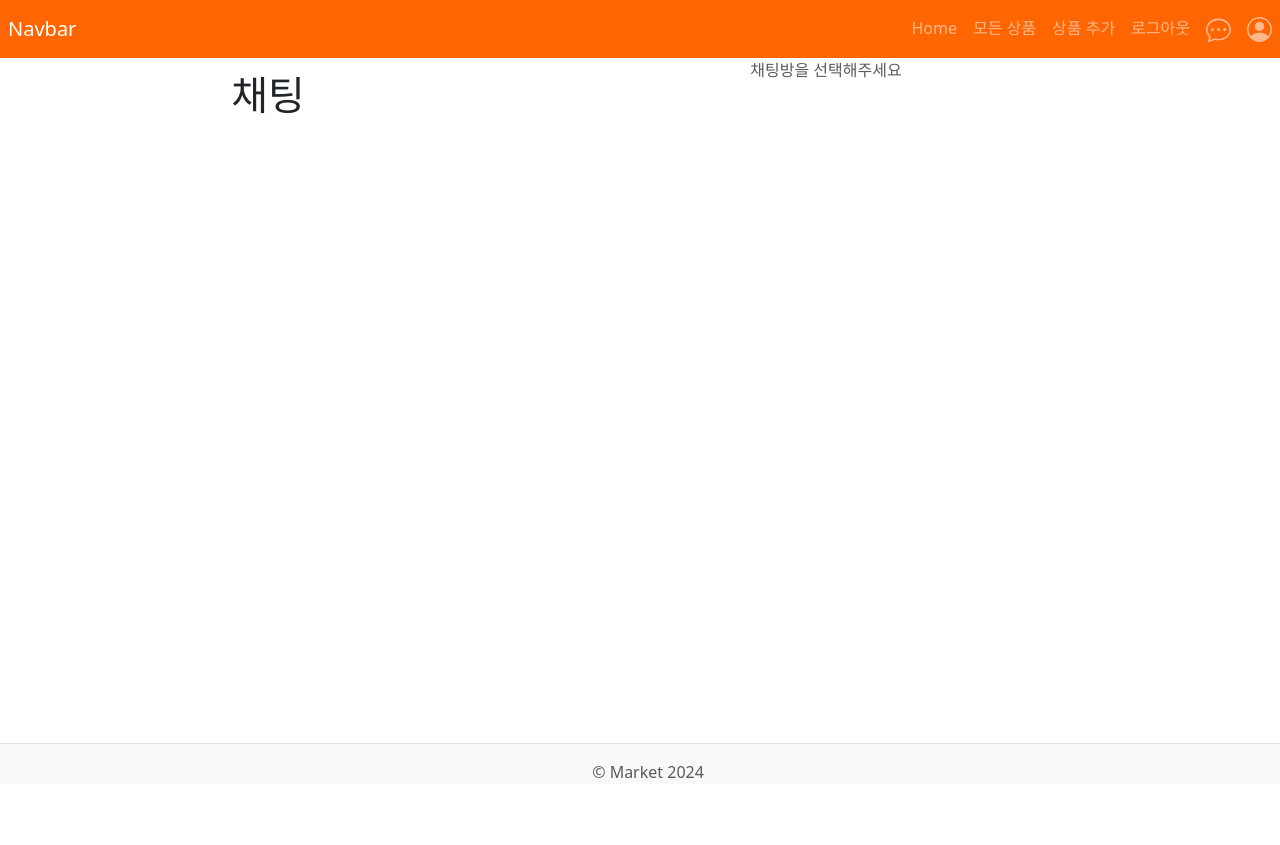
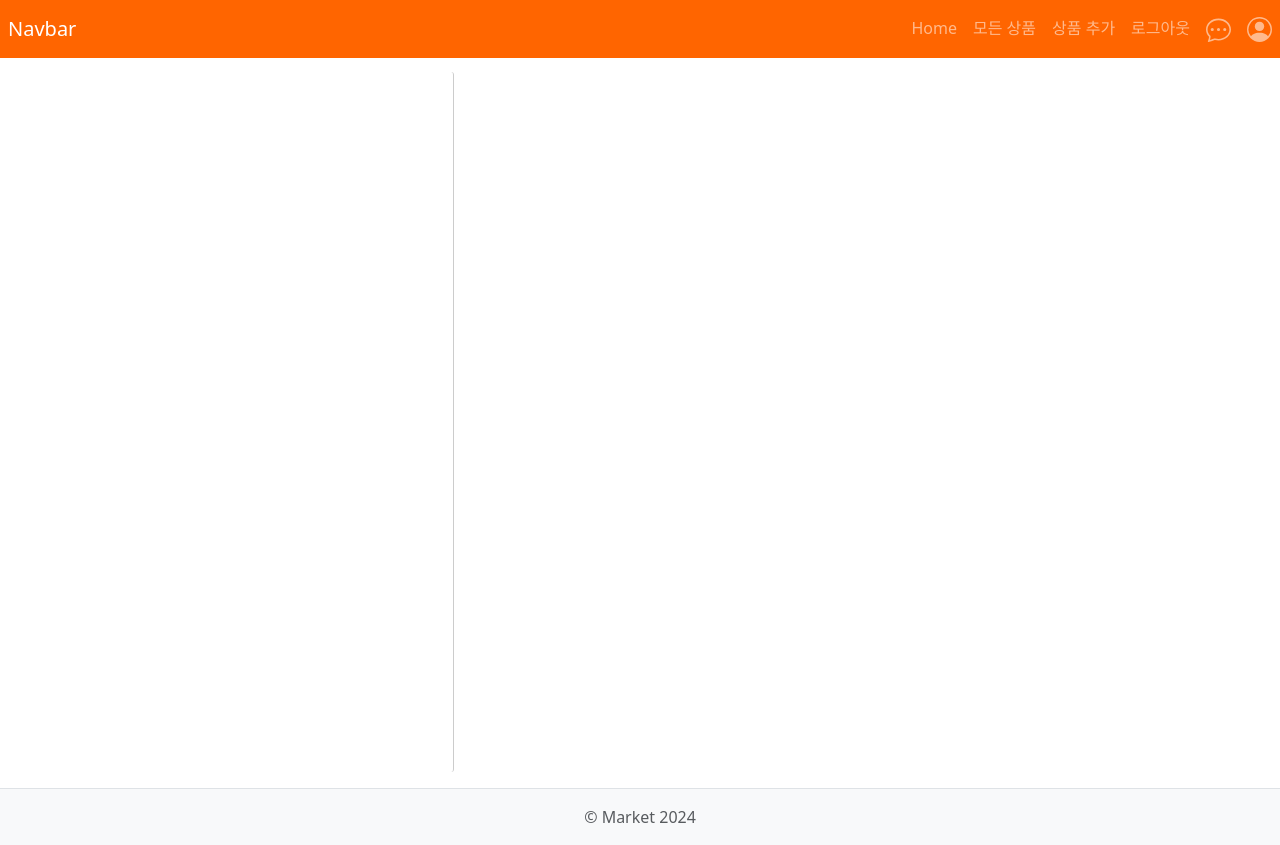
Before and after one commit to ssh328/ResaleStore, a Flask app: page /chat/chat_room in a window 1280 px wide. Before the commit the page ends 778 px from the top, so only its background shows below. Run offline with Flask 3, Linux system fonts and the light colour scheme; the visitor is signed in with stand-in values (Sample User, id 1); data that the repository does not hold is empty; parts of the project's set-up code (start-up, migrations or seed data) failed here and were passed over; some libraries are stand-ins or nearby versions.

Commit message:
ver 15 채팅방 스타일 수정 완료, 나가기 버튼 기능 수정하기

```diff
--- a/static/CSS/chat.css
+++ b/static/CSS/chat.css
@@ -13,9 +13,9 @@
 
 #msgs-container {
     padding: 10px;
-    background-color: white;
+    background-color: rgb(250, 250, 250);
     border-radius: 10px;
-    height: calc(100vh - 280px);
+    height: calc(100vh - 180px);
     overflow-y: auto;
     margin: 0 auto;
     margin-bottom: 20px;
@@ -48,6 +48,15 @@
     border: 1px solid #ccc;
     border-radius: 5px;
     font-size: 1rem;
+}
+
+.chat-room-list {
+  background: white;
+  border-radius: 3px;
+  /* box-shadow: 0 2px 4px rgba(0,0,0,0.1); */
+  height: calc(100vh - 100px); /* 헤더 높이를 고려한 높이 설정 */
+  overflow-y: auto; /* 내용이 넘칠 경우 스크롤 표시 */
+  border-right: 1px solid #ccc;
 }
 
 .my-message-container {
--- a/templates/chat/new_chat_room.html
+++ b/templates/chat/new_chat_room.html
@@ -11,20 +11,17 @@
         <div class="text-danger text-center">
             {% include 'partial/flash.html' %}
         </div>
-
-        <div class="col-md-4 col-lg-4">
-            <h1 class="my-4 text-center">채팅</h1>
+        <div class="col-md-4 col-lg-4 mt-4 pe-0">
             <div class="chat-room-list">
                 {% for room in chat_room_list: %}
                     {% if room.room_check == True: %}
                         <!-- 채팅방 목록 -->
-                         <ul class="list-unstyled">
-                            <li class="chat-room-item text-decoration-none"
+                        <li class="chat-room-item text-decoration-none list-group-item"
                         data-room-id="{{ room.room_id }}"
                         data-receive-user-id="{{ room.receive_user_id }}"
                             data-receive-user-name="{{ room.receiver_name }}"
                             style="cursor: pointer;">
-                                <div class="d-flex align-items-center p-3 border-bottom">
+                            <div class="d-flex align-items-center border-bottom p-3">
                                 <div class="position-relative">
                                     {% if room.other_user_profile: %}
                                         <img src="{{room.other_user_profile}}" class="rounded-circle" width="50" height="50" alt="알 수 없음">
@@ -34,33 +31,35 @@
                                 </div>
                                 <div class="ms-3 flex-grow-1">
                                     <div class="d-flex justify-content-between align-items-center">
-                                            <h6 class="mb-0 text-dark">{{ room.email }}</h6>
+                                        <h6 class="mb-0 text-dark">{{ room.receiver_name }}</h6>
                                         <small class="text-muted">{{ room.message_time }}</small>
                                     </div>
                                     <p class="mb-0 text-muted text-truncate">{{ room.latest_message }}</p>
                                 </div>
                             </div>
                         </li>
-                         </ul>
                     {% endif %}
                 {% endfor %}
             </div>
         </div>
 
-        <div class="col-md-8 col-lg-8" id="chat-room-widget">
-            <div class="empty-chat-placeholder d-flex justify-content-center align-items-center">
+        <div class="col-md-8 col-lg-8 ps-0" id="chat-room-widget">
+            <!-- <div class="empty-chat-placeholder d-flex justify-content-center align-items-center" style="height: 100%;" id="empty-chat-placeholder">
                 <p class="text-center text-muted">채팅방을 선택해주세요</p>
+            </div> -->
+            <div class="mt-3" id="chat-room-widget-content" style="display: none;">
+                <div class="d-flex justify-content-between align-items-center border-bottom border-top">
+                    <h5 id="chat-room-title" class="text-center mt-3 ps-3 mb-3" style="display: none;"></h5>
+                    <div class="text-center mt-3 pe-4">
+                        <a href="/chat/chat_room" class="btn btn-outline-danger btn-sm mb-3" id="leave_chat_btn">채팅방 나가기</a>
                     </div>
-            <div class="mt-3" id="chat-room-widget-content" style="display: none; border-left: 1px solid #dee2e6;">
+                </div>
                 <div class="chat-content">
                     <div id="msgs-container" class="">
                         <ul id="messages"></ul>
                     </div>
                     <div>
                         <input class="form-control w-100" type="text" placeholder="메시지를 입력하세요." id="text" name="message"/>
-                    </div>
-                    <div class="text-center mt-3">
-                        <a href="/chat/chat_room" class="btn btn-outline-danger btn-sm" id="leave_chat_btn">채팅방 나가기</a>
                     </div>
                 </div>
             </div>
@@ -86,9 +85,13 @@
             // 채팅 UI 요소들의 표시 상태 설정
             document.getElementById('chat-room-widget-content').style.display = 'block';
             // empty-chat-placeholder 숨기기
-            document.querySelector('.empty-chat-placeholder').style.display = 'none';
+            // document.getElementById('empty-chat-placeholder').style.display = 'none';
             // chat-content 표시
             document.querySelector('.chat-content').style.display = 'block';
+
+            document.getElementById('chat-room-title').style.display = 'block'; // 제목 컨테이너 표시
+            document.getElementById('chat-room-title').textContent = receiveUserName; // 상대방 이름 설정
+            // document.getElementById('leave_chat_btn').style.display = 'block'; // 채팅방 나가기 버튼 표시
 
             // window.location.href = redirectUrl;
 
@@ -174,20 +177,24 @@
     // 모든 채팅방 아이템에 대해 클릭 이벤트 리스너 추가
     document.querySelectorAll('.chat-room-item').forEach(item => {
         item.addEventListener('click', function() {
-            // empty-chat-placeholder 숨기기
-            const emptyChatPlaceholder = document.getElementById('empty-chat-placeholder');
-            if (emptyChatPlaceholder) {
-                emptyChatPlaceholder.style.display = 'none';
-            }
+            // console.log('채팅방 클릭됨');
+            // const placeholder = document.getElementById('empty-chat-placeholder');
+            // console.log('placeholder 요소:', placeholder);
+            // placeholder.style.display = 'none';
+            // console.log('display 스타일 변경됨');
+
             // 채팅 UI 요소들의 표시 상태 설정
             document.getElementById('chat-room-widget-content').style.display = 'block';
-            // chat-content 표시
             document.querySelector('.chat-content').style.display = 'block';
 
             // 클릭된 채팅방의 데이터 속성 값들을 가져옴
             const roomId = this.getAttribute('data-room-id');
             const receiveUserId = this.getAttribute('data-receive-user-id');
             const receiveUserName = this.getAttribute('data-receive-user-name');
+
+            document.getElementById('chat-room-title').style.display = 'block'; // 제목 컨테이너 표시
+            document.getElementById('chat-room-title').textContent = receiveUserName; // 상대방 이름 설정
+            // document.getElementById('leave_chat_btn').style.display = 'block'; // 채팅방 나가기 버튼 표시
 
             // 첫 번째 AJAX 요청: 채팅방 입장 처리
             fetch(`/chat/get_messages/${receiveUserId}`, {
@@ -413,12 +420,6 @@
 </script>
 
 <style>
-    .chat-room-list {
-        background: white;
-        border-radius: 10px;
-        box-shadow: 0 2px 4px rgba(0,0,0,0.1);
-    }
-
     .chat-room-item:hover {
         background-color: #f8f9fa;
     }
--- a/templates/partial/footer.html
+++ b/templates/partial/footer.html
@@ -1,7 +1,7 @@
-<footer class="footer py-3 mt-auto">
+<footer class="footer py-3 mt-auto pb-0">
     <div class="border-top bg-body-tertiary">
         <div class="d-flex justify-content-center align-items-center mt-3">
-            <span class="text-muted ms-3">&copy; Market 2024</span>
+            <span class="text-muted mb-3">&copy; Market 2024</span>
         </div>
     </div>
 </footer>
```
Lines whose indentation alone changed are shown as unchanged.
